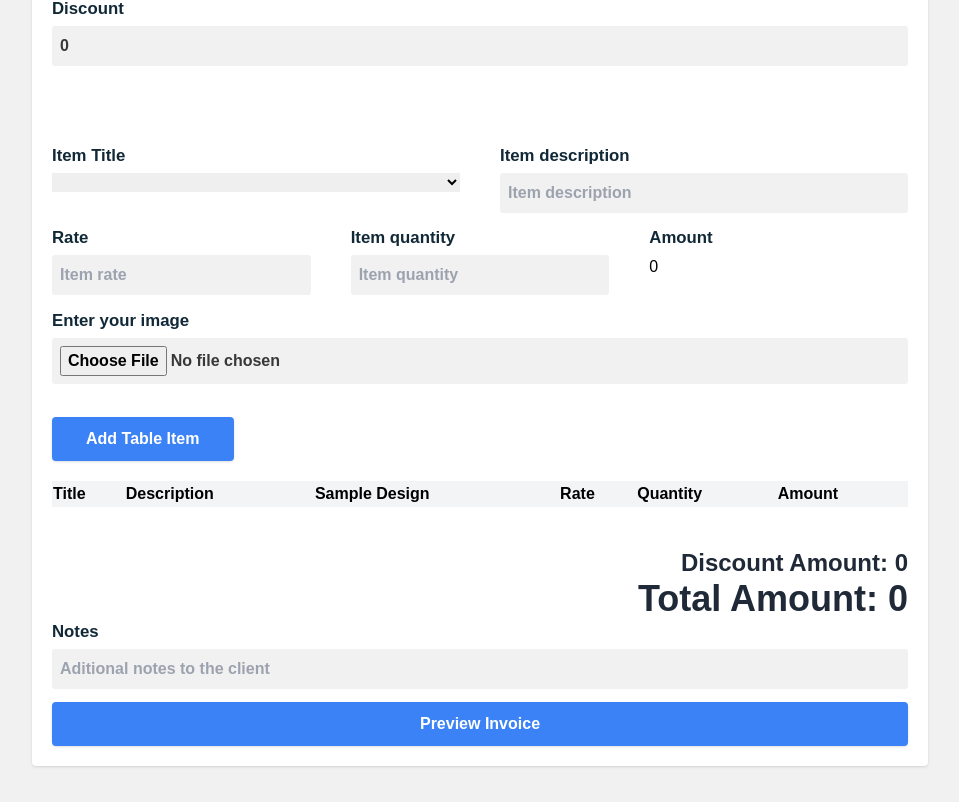
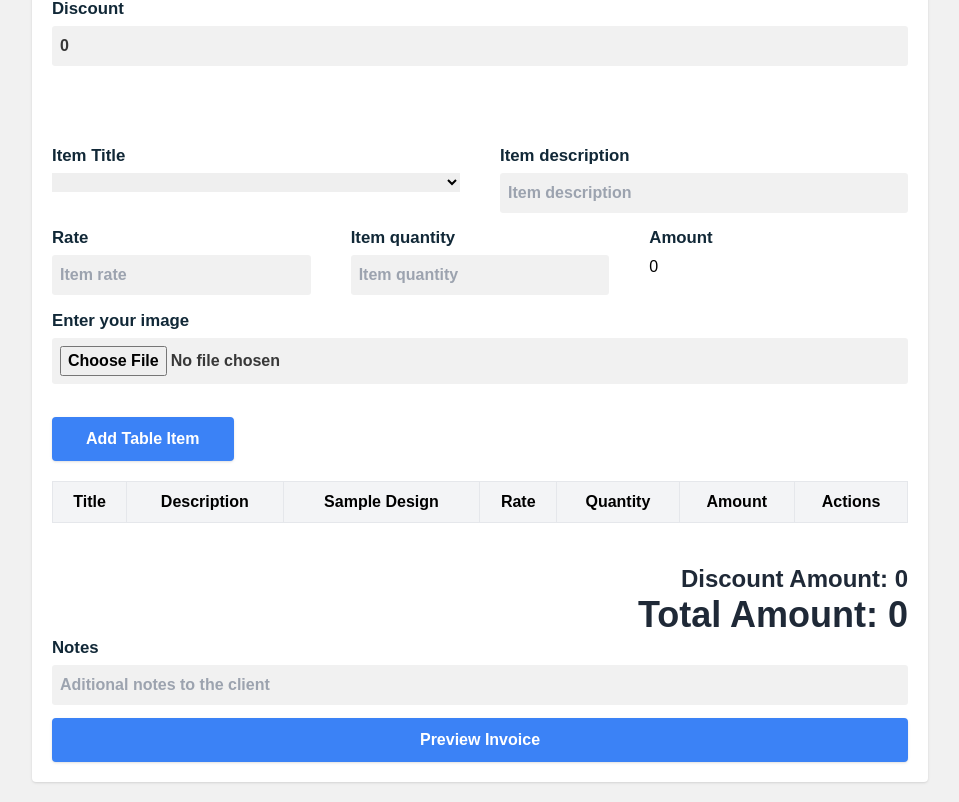
Before and after one commit to rikitoaf/inovice, a React (Create React App) app: page / in a window 1280 px wide. Shown: the part 524-1326 px from the top of the page, without its empty margins (160-1119 px from the left). Built offline with nearby package versions, Linux system fonts and the light colour scheme.

Commit message:
table issue done

```diff
--- a/src/components/Table.css
+++ b/src/components/Table.css
@@ -36,16 +36,26 @@
 
     td::before {
         content: attr(data-label);
-        position: absolute;
+        /* position: absolute; */
+        display: block;
         left: 0;
         width: 50%;
         padding-left: 15px;
-        margin-left: 5px;
+
         font-weight: bold;
         text-align: left;
     }
 
+
     .amount {
         text-align: right;
     }
+
+    .desktop-only {
+        display: none;
+    }
+
+    .mobile-only {
+        display: block;
+    }
 }
--- a/src/components/Table.js
+++ b/src/components/Table.js
@@ -4,7 +4,7 @@ import './Table.css'
 function Table({list,total } ) {
   return (
     <>
-        <table width = "100%" className=' mb-10 table-fixed desktop-only'>
+        <table width = "100%" className=' mb-10 table-fixed desktop-only  '>
             <thead className=''>
                 <tr className='bg-gray-100 p-6'>
                     <td className='font-bold w-1/8'>
@@ -44,6 +44,51 @@ function Table({list,total } ) {
         </table>
 
 
+<table width = "100%" className=' mb-10 mobile-only hidden'>
+            <thead>
+                <tr className='bg-gray-100 p-1'>
+                    <th className="font-bold p-2 border">Title</th>
+                    <th className="font-bold p-2 border">Description</th>
+                    <th className="font-bold p-2 border">Sample Design</th>
+                    <th className="font-bold p-2 border">Rate</th>
+                    <th className="font-bold p-2 border">Quantity</th>
+                    <th className="font-bold p-2 border">Amount</th>
+                    <th className="font-bold p-2 border">Actions</th>
+                </tr>
+            </thead>
+        {list.map(({id, selectedTitle, description, quantity, rate, file, amount}) => (
+            <React.Fragment key={id}>
+                <tbody>
+                {/* <tr >
+                  <td>{selectedTitle}</td>
+                    <td>
+
+                      {description}
+                    </td>
+                    <td><img src={file}  className=" h-20" alt="" /></td>
+                    <td>{rate}</td>
+                    <td>{quantity}</td>
+                    <td className= "amount">{amount}</td>
+                    <td><button className= "text-red-500 font-bold text-xl"onClick={()=> deleteRow(id)}><AiOutlineDelete/></button></td>
+                    <td><button className= "text-green-500 font-bold text-xl" onClick={() => editRow(id)}><AiOutlineEdit/></button></td>
+                </tr> */}
+                 <tr key={id} className="border">
+                            <td className="p-2 border" data-label="Title">{selectedTitle}</td>
+                            <td className="p-2 border" data-label="Description">{description}</td>
+                            <td className="p-2 border" data-label="Sample Design"><img src={file} className="h-20" alt="" /></td>
+                            <td className="p-2 border" data-label="Rate">{rate}</td>
+                            <td className="p-2 border" data-label="Quantity">{quantity}</td>
+                            <td className= "amount" data-label="Amount">{amount}</td>
+
+                        </tr>
+            </tbody>
+            </React.Fragment>
+
+        ))}
+
+        </table>
+
+
 
         {/* <div>
           <h2 className='text-gray-800 text-2xl font-bold'>Total Amount: {convertToWords.(total)}</h2>
--- a/src/components/TableForm.js
+++ b/src/components/TableForm.js
@@ -158,22 +158,13 @@ export default function TableForm({selectedTitle, setSelectedTitle, description,
       <table width = "100%" className=' mb-10'>
             <thead>
                 <tr className='bg-gray-100 p-1'>
-                    <td className='font-bold'>Title</td>
-                    <td className='font-bold'>
-                        Description
-                    </td>
-                    <td className='font-bold'>
-                        Sample Design
-                    </td>
-                    <td className='font-bold'>
-                        Rate
-                    </td>
-                    <td className='font-bold'>
-                        Quantity
-                    </td>
-                    <td className='font-bold'>
-                         Amount
-                    </td>
+                    <th className="font-bold p-2 border">Title</th>
+                    <th className="font-bold p-2 border">Description</th>
+                    <th className="font-bold p-2 border">Sample Design</th>
+                    <th className="font-bold p-2 border">Rate</th>
+                    <th className="font-bold p-2 border">Quantity</th>
+                    <th className="font-bold p-2 border">Amount</th>
+                    <th className="font-bold p-2 border">Actions</th>
                 </tr>
             </thead>
         {list.map(({id, selectedTitle, description, quantity, rate, file, amount}) => (
@@ -198,8 +189,8 @@ export default function TableForm({selectedTitle, setSelectedTitle, description,
                             <td className="p-2 border" data-label="Sample Design"><img src={file} className="h-20" alt="" /></td>
                             <td className="p-2 border" data-label="Rate">{rate}</td>
                             <td className="p-2 border" data-label="Quantity">{quantity}</td>
-                            <td className= "amount">{amount}</td>
-                            <td className="p-2 border">
+                            <td className= "amount" data-label="Amount">{amount}</td>
+                            <td className="p-2 border" data-label="Actions">
                                 <button className="text-red-500 font-bold text-xl" onClick={() => deleteRow(id)}><AiOutlineDelete /></button>
                                 <button className="text-green-500 font-bold text-xl" onClick={() => editRow(id)}><AiOutlineEdit /></button>
                             </td>
```
